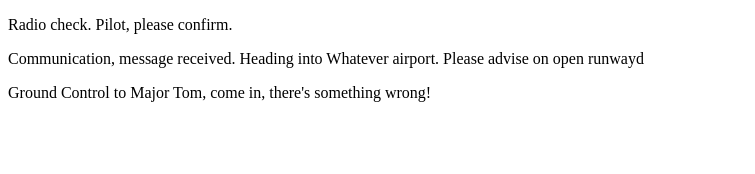
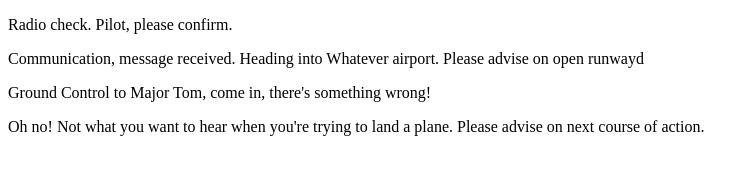
Before and after one commit to jarod2228/communication_log_control, a plain HTML site: page index.html in a window 1280 px wide. Shown: the whole page, without its empty margins (0-755 px from the left). Drawn offline with Linux system fonts and the light colour scheme.

Commit message:
2nd round of comm done. on to branching.

```diff
--- a/index.html
+++ b/index.html
@@ -4,5 +4,6 @@
       <p>Radio check. Pilot, please confirm.</p>
       <p>Communication, message received. Heading into Whatever airport. Please advise on open runwayd</p>
       <p>Ground Control to Major Tom, come in, there's something wrong!</p>
+      <p>Oh no! Not what you want to hear when you're trying to land a plane. Please advise on next course of action.</p>
    </body>
 </html>
```
